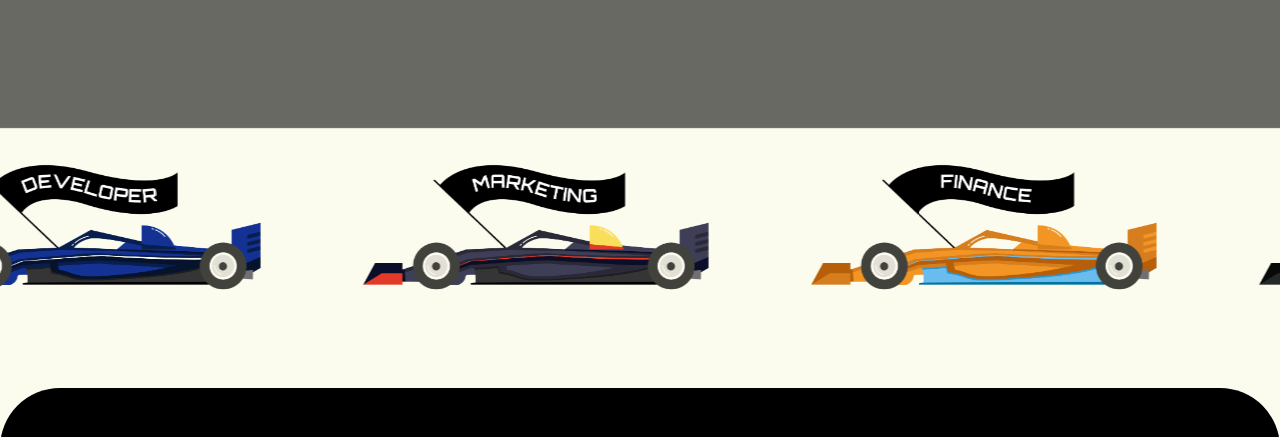
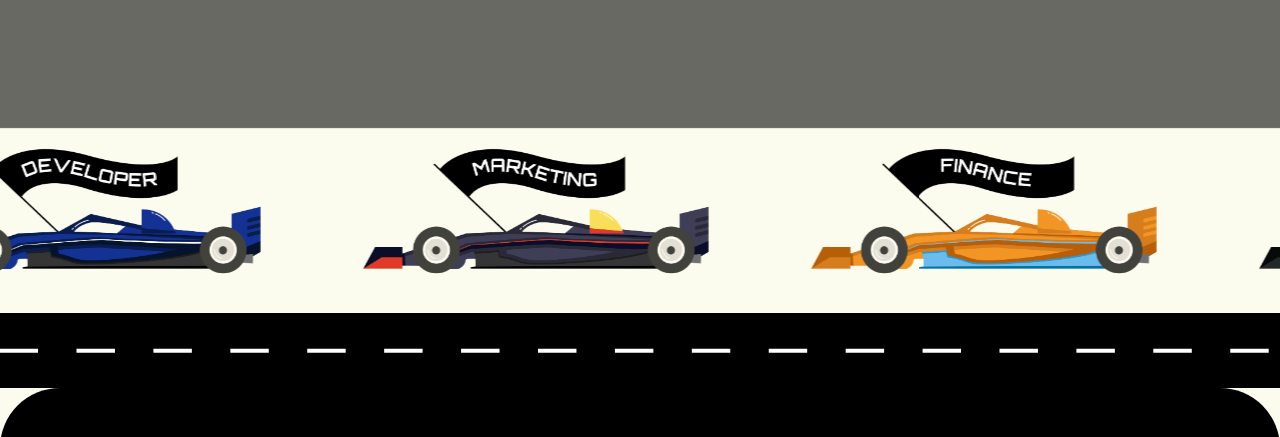
Before and after one commit to formulatech/formulatech-hacks, an Astro site in the folder apps/www/: page / in a window 1280 px wide. Shown: the part 5640-6077 px from the top of the page. Built offline with nearby package versions, Linux system fonts and the light colour scheme; Astro itself is replaced by a stand-in of ours.

Commit message:
Add track under cars and adjust styling

```diff
--- a/apps/www/src/components/Teams.tsx
+++ b/apps/www/src/components/Teams.tsx
@@ -5,6 +5,7 @@ import marketingCar from "../assets/marketingCar.png";
 import financeCar from "../assets/financeCar.png";
 import designCar from "../assets/designCar.png";
 import workshopsCar from "../assets/workshopsCar.svg";
+import track from "../assets/track.svg";
 
 export default function Teams() {
     const [selectedCar, setSelectedCar] = useState<string | null>(null);
@@ -42,7 +43,7 @@ export default function Teams() {
             </div>
 
             {/* cars at the bottom */}
-            <div className="w-full overflow-hidden mt-16 md:mt-20 lg:mt-24">
+            <div className="w-full overflow-hidden mt-16 md:mt-20 lg:mt-24 relative">
                 <div
                     className="flex items-center gap-8 md:gap-12 lg:gap-16 car-scroll-animation"
                     style={{
@@ -54,7 +55,7 @@ export default function Teams() {
                             key={`${car.name}-${index}`}
                             type="button"
                             onClick={() => handleCarClick(car.name)}
-                            className={`flex-shrink-0 transition-transform duration-200 hover:scale-110 cursor-pointer ${
+                            className={`flex-shrink-0 transition-transform duration-200 hover:scale-110 cursor-pointer z-10 relative ${
                                 selectedCar === car.name ? "scale-110" : ""
                             }`}
                             aria-label={`${car.name} Team`}
@@ -62,11 +63,19 @@ export default function Teams() {
                             <img
                                 src={car.src}
                                 alt={car.alt}
-                                className="w-48 md:w-64 lg:w-80 xl:w-96 h-auto object-contain"
+                                className="w-48 md:w-64 lg:w-80 xl:w-96 h-auto -translate-y-4 object-contain"
                             />
                         </button>
                     ))}
                 </div>
+
+                {/* Road */}
+                <img
+                    src={track.src}
+                    alt="Road"
+                    className="w-full h-auto object-cover absolute bottom-0 left-0"
+                    style={{ maxWidth: "100vw" }}
+                />
             </div>
         </>
     );
```
